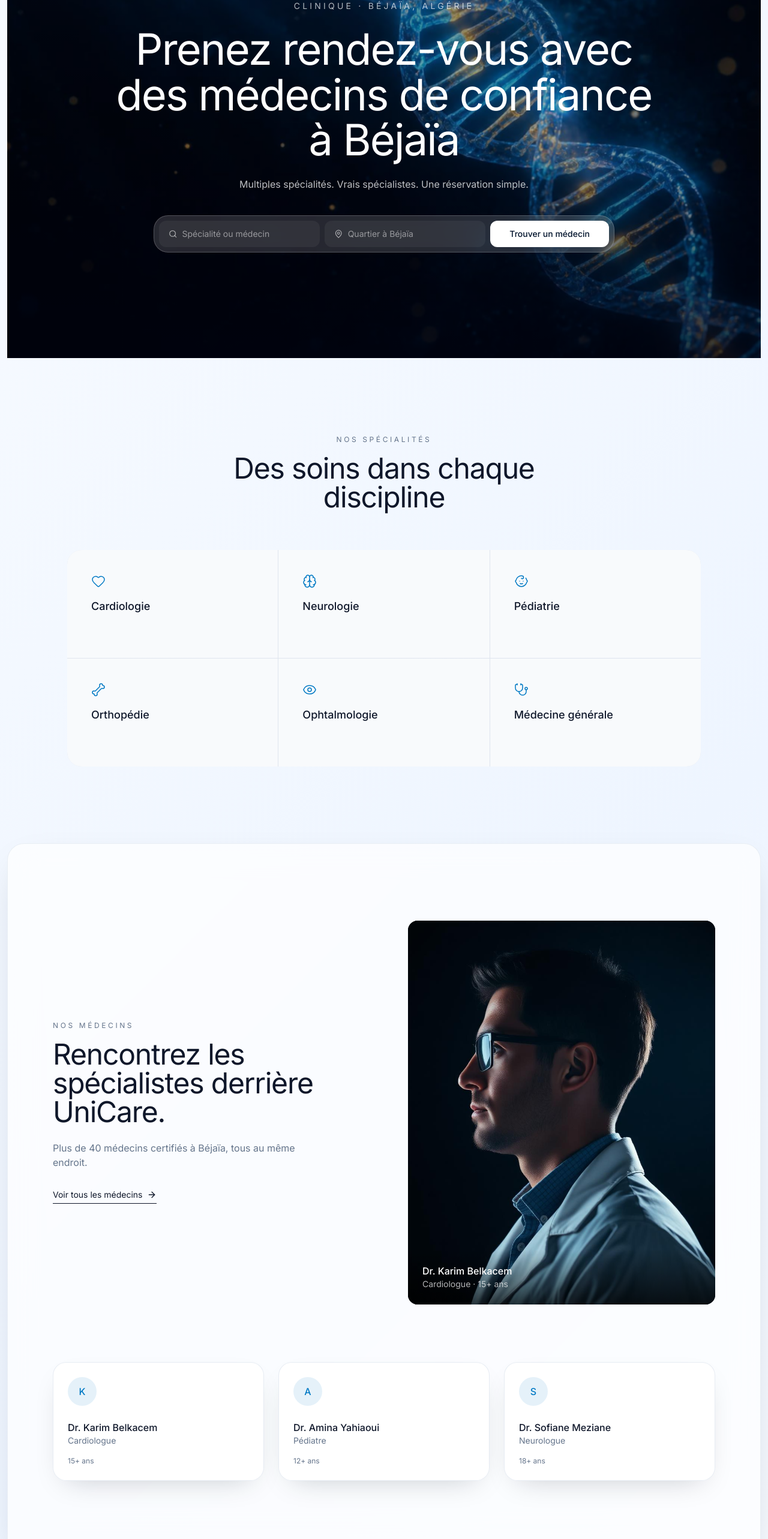
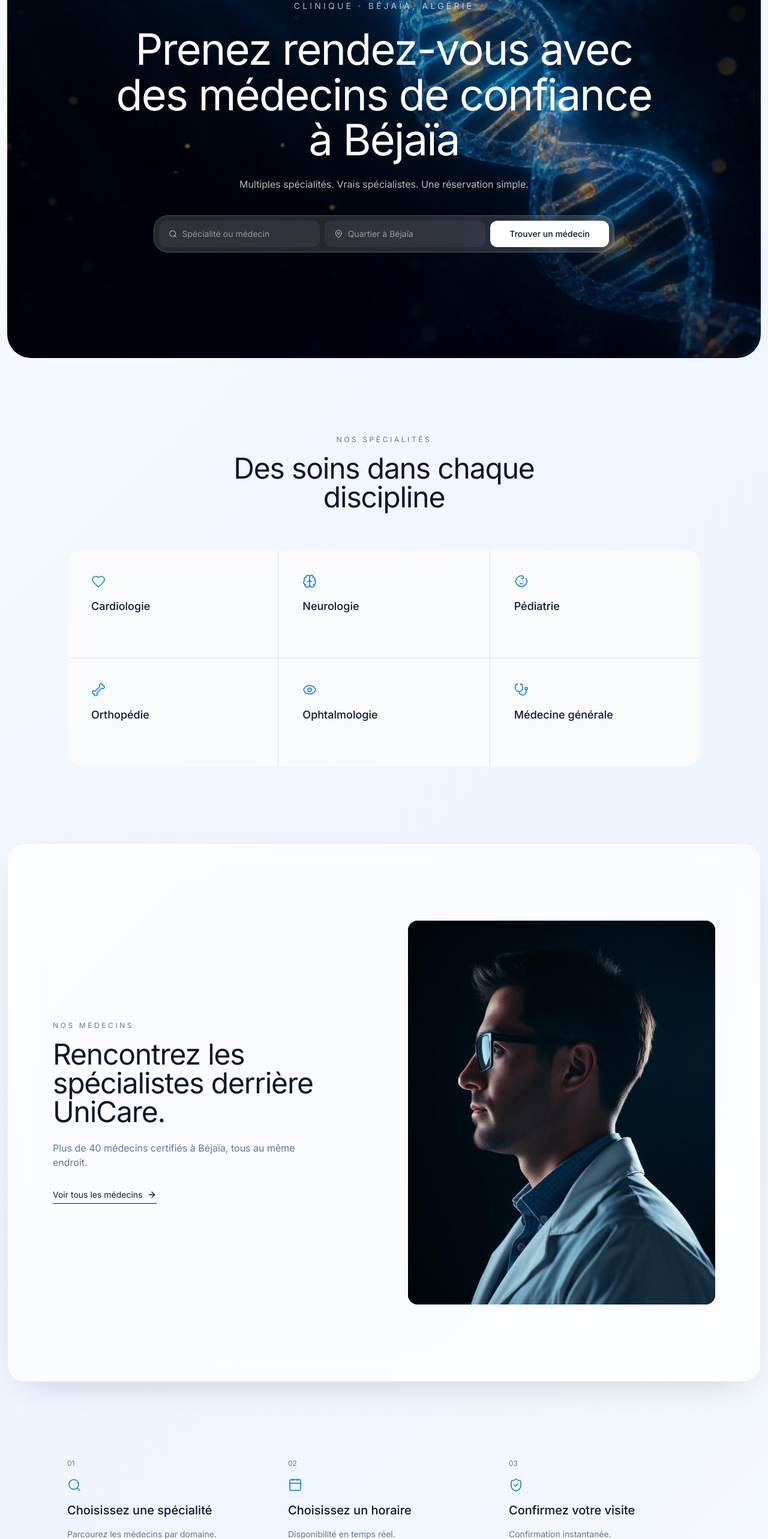
Before and after one commit to karouayamalak/Unicare-clinic, a React (Vite) app in the folder frontend/: page / in a window 1280 px wide. Shown: the part 234-2800 px from the top of the page at 60% size. Built offline with nearby package versions, Linux system fonts and the light colour scheme; no server answers.

Commit message:
polish(landing): round hero image corners

```diff
--- a/frontend/src/routes/Index.tsx
+++ b/frontend/src/routes/Index.tsx
@@ -30,12 +30,6 @@ const specialities = [
   { icon: Stethoscope, name: "Médecine générale" },
 ];
 
-const doctors = [
-  { name: "Dr. Karim Belkacem", role: "Cardiologue", exp: "15+ ans" },
-  { name: "Dr. Amina Yahiaoui", role: "Pédiatre", exp: "12+ ans" },
-  { name: "Dr. Sofiane Meziane", role: "Neurologue", exp: "18+ ans" },
-];
-
 function Index() {
   const heroRef = useRef<HTMLDivElement>(null);
   const [tilt, setTilt] = useState({ x: 0, y: 0 });
@@ -57,11 +51,11 @@ function Index() {
     <div className="min-h-screen bg-transparent">
       <section
         ref={heroRef}
-        className="hero-panel relative mx-3 mt-3 overflow-hidden"
+        className="hero-panel relative mx-3 mt-3 overflow-hidden rounded-[2.5rem]"
         style={{ perspective: "1200px" }}
       >
         <div
-          className="absolute inset-0 transition-transform duration-300 ease-out"
+          className="absolute inset-0 rounded-[2.5rem] transition-transform duration-300 ease-out"
           style={{
             transform: `translate3d(${tilt.x * -30}px, ${tilt.y * -30}px, 0) scale(1.1)`,
           }}
@@ -69,11 +63,11 @@ function Index() {
           <img
             src={heroBg}
             alt="Fond médical"
-            className="h-full w-full object-cover"
+            className="h-full w-full rounded-[2.5rem] object-cover"
             width={1920}
             height={1280}
           />
-          <div className="absolute inset-0 bg-linear-to-b from-[oklch(0.15_0.05_250/0.55)] via-[oklch(0.15_0.05_250/0.3)] to-[oklch(0.1_0.04_250/0.85)]" />
+          <div className="absolute inset-0 rounded-[2.5rem] bg-linear-to-b from-[oklch(0.15_0.05_250/0.55)] via-[oklch(0.15_0.05_250/0.3)] to-[oklch(0.1_0.04_250/0.85)]" />
         </div>
 
         <div className="relative z-10">
@@ -206,27 +200,8 @@ function Index() {
               width={1024}
               height={1024}
             />
-            <div className="absolute bottom-0 left-0 right-0 bg-linear-to-t from-black/70 to-transparent p-6">
-              <div className="font-medium text-white">Dr. Karim Belkacem</div>
-              <div className="text-sm text-white/70">Cardiologue · 15+ ans</div>
-            </div>
+
           </div>
-        </div>
-
-        <div className="mx-auto grid max-w-6xl gap-6 px-3 pb-16 md:grid-cols-3 md:px-6 md:pb-24">
-          {doctors.map((d) => (
-            <div
-              key={d.name}
-              className="rounded-[22px] border border-slate-200/80 bg-white/85 p-6 shadow-[0_18px_45px_-24px_rgba(7,17,30,0.25)] transition hover:-translate-y-1 hover:shadow-xl"
-            >
-              <div className="flex h-12 w-12 items-center justify-center rounded-full bg-[oklch(0.55_0.16_240/0.1)] font-medium text-[oklch(0.55_0.16_240)]">
-                {d.name.split(" ")[1][0]}
-              </div>
-              <div className="mt-6 font-medium text-foreground">{d.name}</div>
-              <div className="text-sm text-muted-foreground">{d.role}</div>
-              <div className="mt-4 text-xs text-muted-foreground">{d.exp}</div>
-            </div>
-          ))}
         </div>
       </section>
 
```
